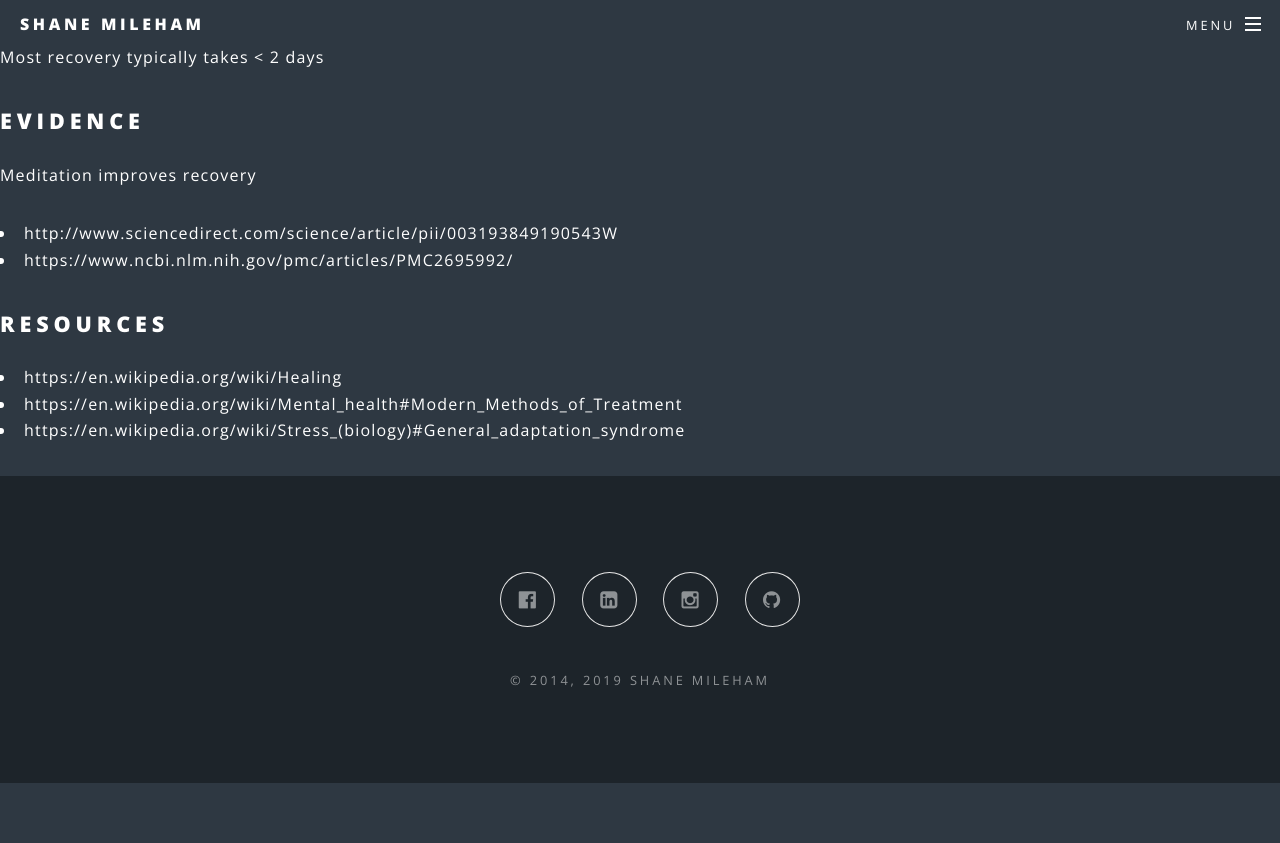
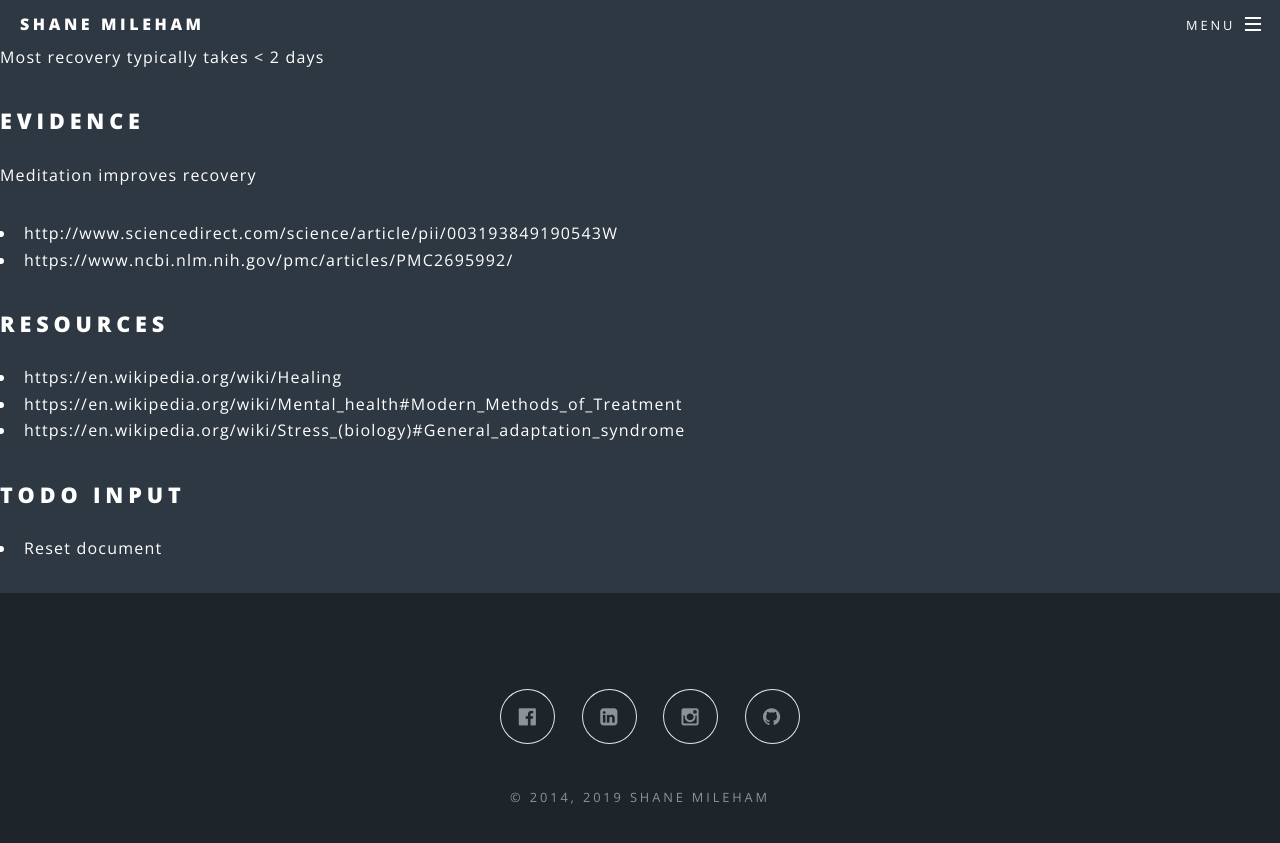
Before and after one commit to shanemileham/shanemileham.github.io, a Jekyll site: the page built from _kb/psychology/recovery.md, in a window 1280 px wide and 900 px high, scrolled down 777 px. Shown: the top 843 px of the window. Built offline with Jekyll 4.4.1, drawn with Linux system fonts in a browser that asks for light colours; comment, search, counter and statistics services are not loaded; before the commit the page ends 1560 px from its top, so only the background shows below that.

Commit message:
Added todo input

```diff
--- a/_kb/psychology/recovery.md
+++ b/_kb/psychology/recovery.md
@@ -38,3 +38,6 @@ Meditation improves recovery
 - https://en.wikipedia.org/wiki/Healing
 - https://en.wikipedia.org/wiki/Mental_health#Modern_Methods_of_Treatment
 - https://en.wikipedia.org/wiki/Stress_(biology)#General_adaptation_syndrome
+
+## TODO Input
+- Reset document
```
